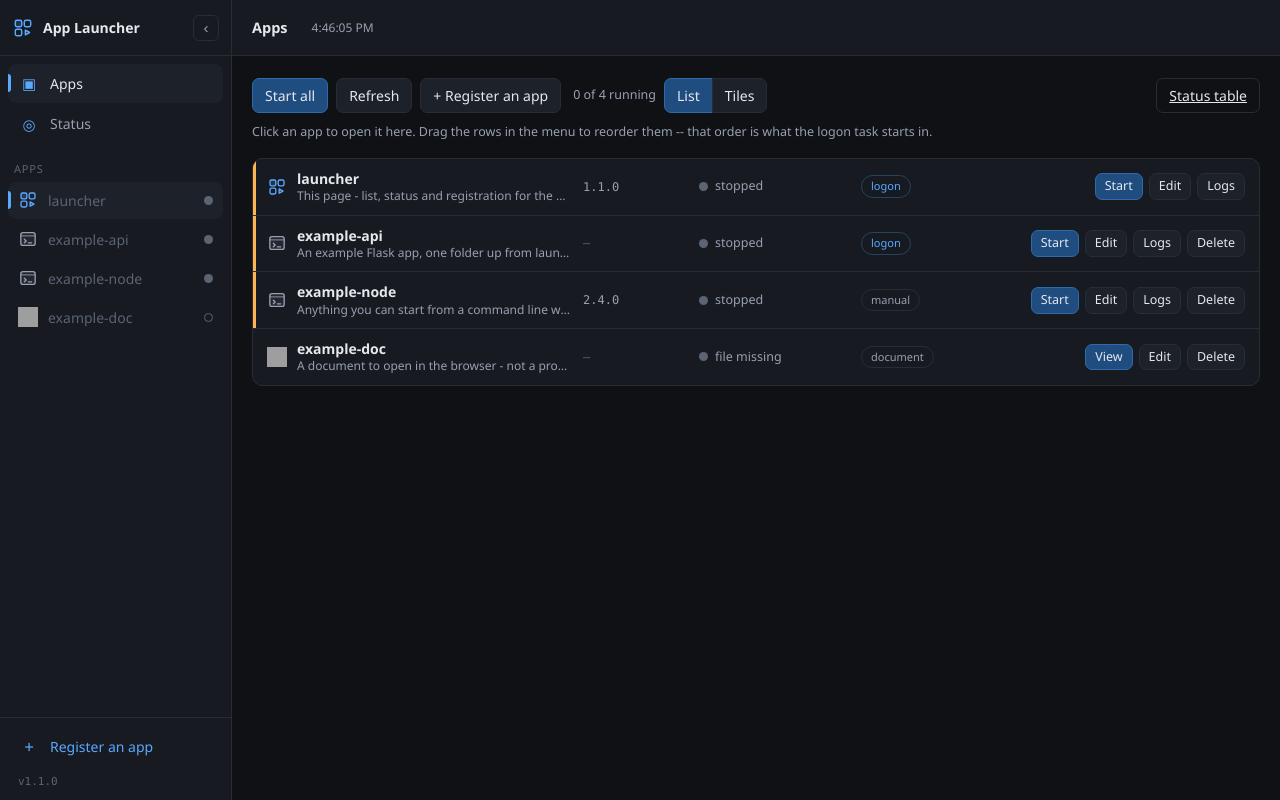
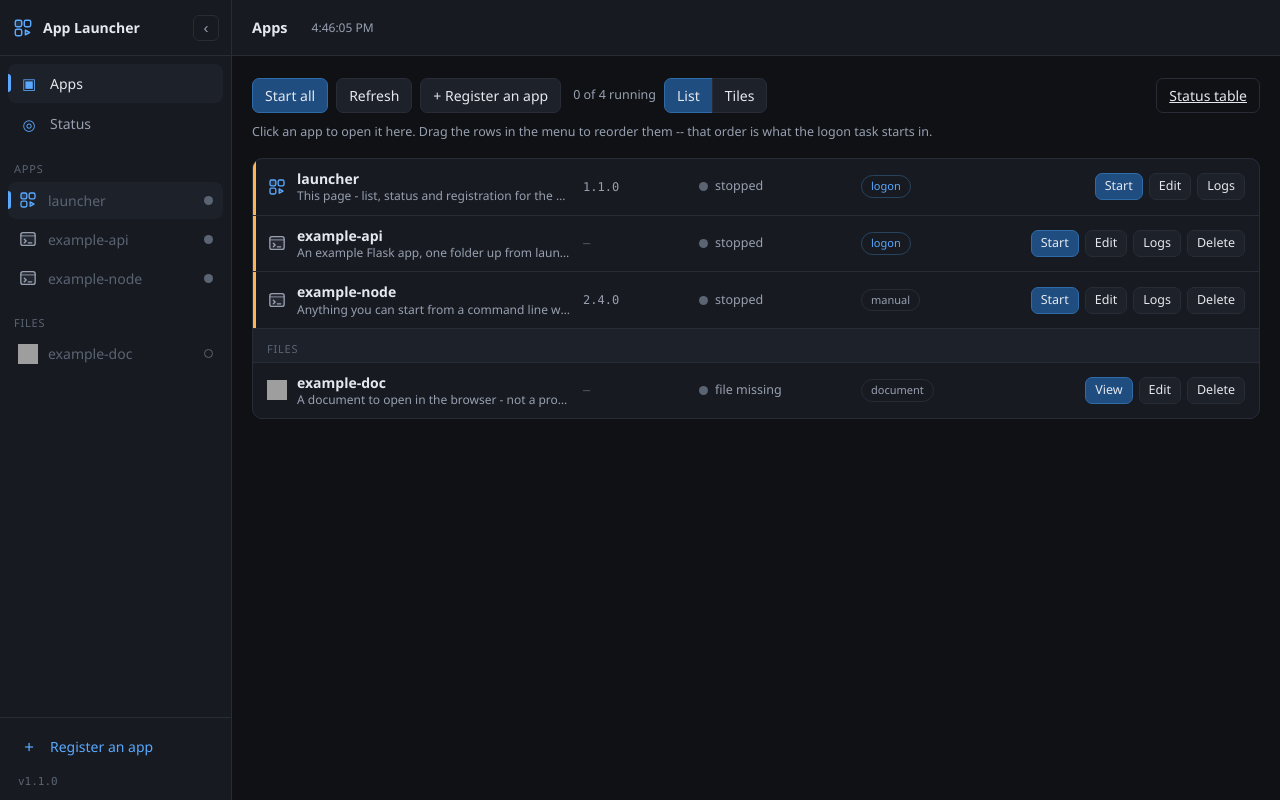
Before and after one commit to jcampbellvergeio/apps-launcher, a Flask app: page / in a window 1280 px wide. Run offline with Flask 3, Linux system fonts and the light colour scheme; data that the repository does not hold is empty; grey boxes are pictures that could not be loaded.

Commit message:
Separate documents from apps in the UI
Files now have their own `Files` group in the menu, below the apps, and sit
behind a divider at the end of the list and the tile grid. A process and a
document are different kinds of thing -- one has a status and can be started,
the other cannot -- so one mixed list where half the rows carry a meaningless
status lamp reads worse than two groups. The heading hides itself when no
documents are registered.

renderSidebar is split into an item factory plus a group renderer, so both
groups share one piece of markup rather than a copy. Drag-reorder now collects
from both groups in display order, because the endpoint wants the whole list and
apps-then-files is exactly what the page shows.

Co-Authored-By: Claude Opus 5 (1M context) <noreply@anthropic.com>

```diff
--- a/static/app.css
+++ b/static/app.css
@@ -168,6 +168,11 @@ a { color: var(--accent); }
 .side-apps .side-item { cursor: grab; }
 .side-apps .side-item:active { cursor: grabbing; }
 
+/* The two groups share the scroll area; only the apps list grows, so a long
+   app list never pushes the files out of sight. */
+#side-apps { flex: 0 1 auto; }
+#side-files { flex: none; }
+
 .side-foot { margin-top: auto; padding: 8px; border-top: 1px solid var(--line); }
 .side-version {
   padding: 6px 10px 2px;
@@ -291,6 +296,22 @@ body.viewing main { max-width: none; padding-bottom: 20px; }
   border-bottom: 1px solid var(--line);
 }
 .applist-row:last-child { border-bottom: 0; }
+
+/* A divider inside the list, so documents are visibly not processes. */
+.applist-section {
+  grid-column: 1 / -1;
+  padding: 4px 0 2px;
+  color: var(--off);
+  font-size: 11px;
+  text-transform: uppercase;
+  letter-spacing: .07em;
+}
+.applist-head {
+  display: grid;
+  padding: 8px 14px 2px;
+  background: var(--panel-2);
+  border-bottom: 1px solid var(--line);
+}
 .applist-row:hover { background: var(--panel-2); }
 .applist-row.missing { box-shadow: inset 3px 0 0 var(--warn); }
 
--- a/static/app.js
+++ b/static/app.js
@@ -101,10 +101,9 @@ function sheet(title, body) {
 
 /* ------------------------------------------------------------------ sidebar */
 
-function renderSidebar(route) {
-  const nav = $('#side-apps');
-  nav.textContent = '';
-  apps.forEach(a => {
+/* One sidebar row. Split out of renderSidebar so processes and documents can
+   be listed in separate groups without duplicating the markup. */
+function sidebarItem(a, route) {
     const item = document.createElement('a');
     const active = a.is_self
       ? route.view === 'grid'                       // the dashboard itself
@@ -132,8 +131,26 @@ function renderSidebar(route) {
     dot.className = 'dot' + (a.is_file ? ' file' : a.running ? ' on' : '');
     item.appendChild(dot);
 
-    nav.appendChild(item);
-  });
+  return item;
+}
+
+/* Processes and documents are different kinds of thing -- one has a status and
+   can be started, the other cannot -- so they get their own groups rather than
+   one list in which half the rows carry a meaningless lamp. */
+function renderSidebar(route) {
+  const appsNav = $('#side-apps');
+  const filesNav = $('#side-files');
+  appsNav.textContent = '';
+  filesNav.textContent = '';
+
+  const processes = apps.filter(a => !a.is_file);
+  const files = apps.filter(a => a.is_file);
+  processes.forEach(a => appsNav.appendChild(sidebarItem(a, route)));
+  files.forEach(a => filesNav.appendChild(sidebarItem(a, route)));
+
+  // With nothing registered, the heading would just be noise.
+  $('#files-label').hidden = files.length === 0;
+  filesNav.hidden = files.length === 0;
 }
 
 /* Drag to reorder. Registry order is menu order, so a drop writes the new
@@ -170,7 +187,8 @@ function wireDrag(nav) {
     src = null;
     // Dedupe defensively: a mid-drag re-render can leave the same row twice.
     const seen = new Set();
-    const order = $$('.side-item', nav)
+    // Both groups in display order: apps-then-files is what the page shows.
+    const order = [...$$('#side-apps .side-item'), ...$$('#side-files .side-item')]
       .map(i => i.dataset.open)
       .filter(n => n && !seen.has(n) && seen.add(n));
     dragging = false;
@@ -190,6 +208,7 @@ function wireDrag(nav) {
 }
 
 wireDrag($('#side-apps'));
+wireDrag($('#side-files'));
 
 /* ------------------------------------------------------------------ viewer */
 
@@ -483,7 +502,22 @@ function renderList() {
   const list = $('#list');
   list.textContent = '';
 
-  apps.forEach(a => {
+  // Documents last, behind a divider: they have no status and nothing to
+  // start, so mixing them into the app rows makes both harder to read.
+  const ordered = [...apps.filter(a => !a.is_file), ...apps.filter(a => a.is_file)];
+  let dividerDone = false;
+
+  ordered.forEach(a => {
+    if (a.is_file && !dividerDone) {
+      dividerDone = true;
+      const head = document.createElement('div');
+      head.className = 'applist-head';
+      const label = document.createElement('div');
+      label.className = 'applist-section';
+      label.textContent = 'Files';
+      head.appendChild(label);
+      list.appendChild(head);
+    }
     const row = document.createElement('div');
     row.className = 'applist-row' + (a.path_exists ? '' : ' missing');
 
@@ -591,7 +625,9 @@ function setLayout(next) {
 function renderGrid() {
   const grid = $('#grid');
   grid.textContent = '';
-  apps.forEach(a => grid.appendChild(tile(a)));
+  // Documents after the apps here too, for the same reason.
+  [...apps.filter(a => !a.is_file), ...apps.filter(a => a.is_file)]
+    .forEach(a => grid.appendChild(tile(a)));
 
   const add = document.createElement('article');
   add.className = 'tile add';
--- a/templates/base.html
+++ b/templates/base.html
@@ -50,6 +50,11 @@
     <!-- Filled by app.js so the status dots stay live. -->
     <nav class="side-apps" id="side-apps"></nav>
 
+    <!-- Documents are a different kind of thing: no status, nothing to start.
+         Both this label and the list hide themselves when none are registered. -->
+    <div class="side-label" id="files-label" hidden><span class="label">Files</span></div>
+    <nav class="side-apps" id="side-files" hidden></nav>
+
     <div class="side-foot">
       <button class="side-item add-item" id="side-add" title="Register an app">
         <span class="glyph" aria-hidden="true">+</span>
```
Also changed, not shown: README.md.
